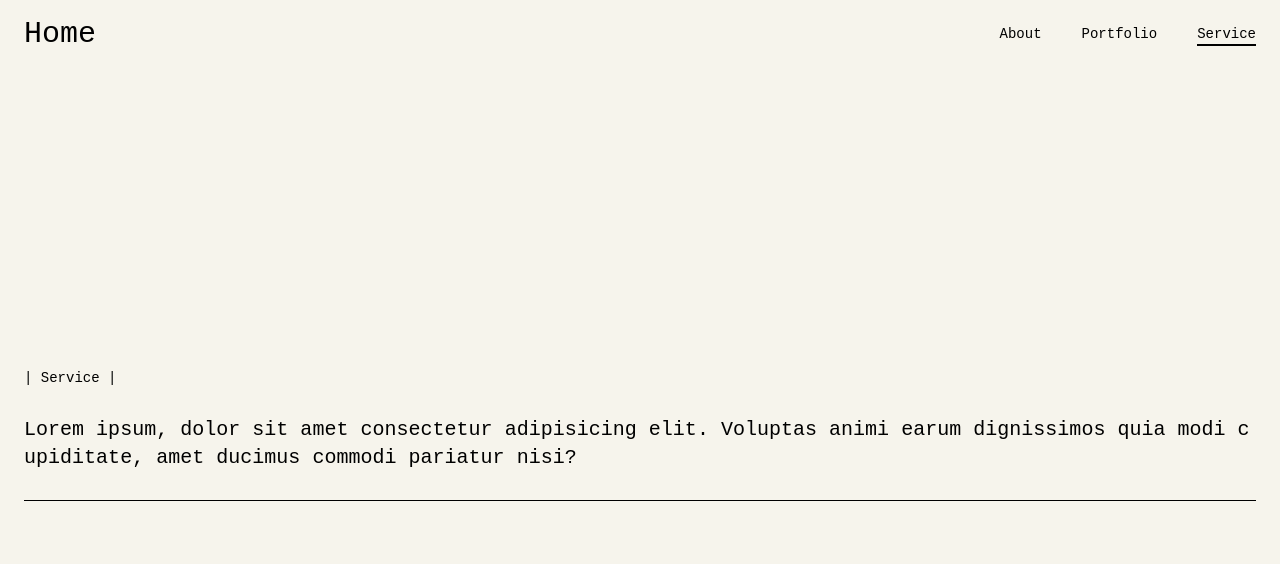
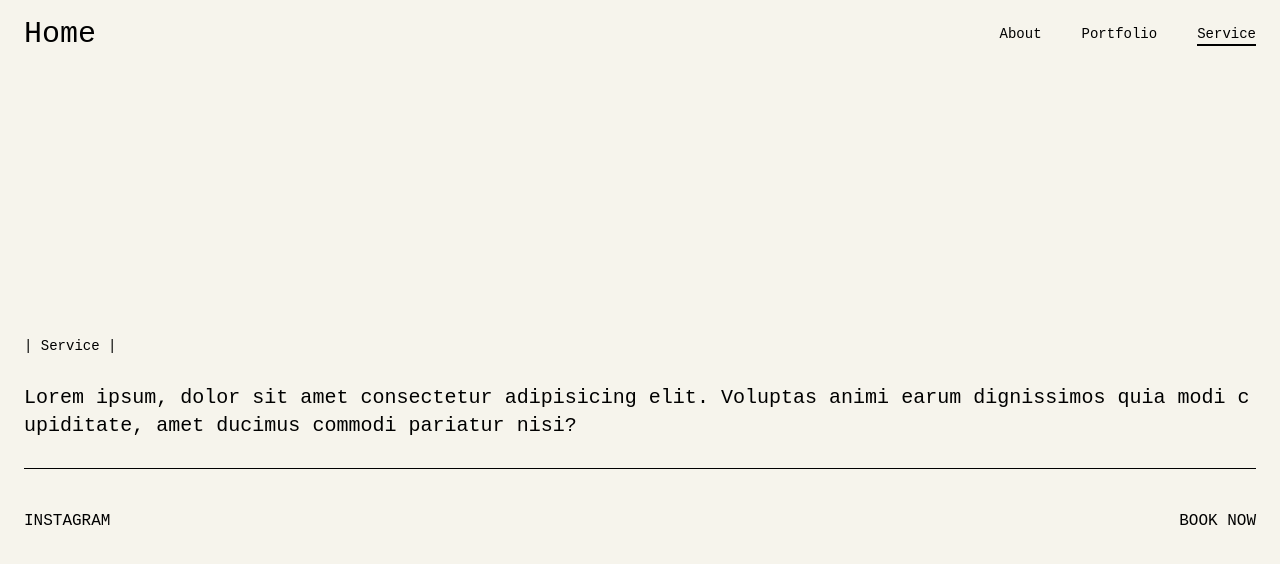
Before and after one commit to Azril-Rojaan-Fauzi/hangat-selamanya, a React (Vite) app: page /Service in a window 1280 px wide. Shown: the top 564 px of the page. Built offline with nearby package versions, Linux system fonts and the light colour scheme; a web font is replaced by a local one.

Commit message:
feat: menambahkan link untuk langsung ke instagram dan wa

```diff
--- a/src/components/Footer.jsx
+++ b/src/components/Footer.jsx
@@ -1,18 +1,24 @@
-import { Link } from "react-router-dom";
-
 const Footer = () => {
   return (
     <div className="flex justify-between pt-10">
-      <Link>
+      <a
+        target="_blank"
+        href="https://www.instagram.com/hangatselamanya/"
+        rel="noopener noreferrer"
+      >
         <button className="cursor-pointer text-xs uppercase md:text-base">
           instagram
         </button>
-      </Link>
-      <Link>
+      </a>
+      <a
+        target="_blank"
+        href="https://api.whatsapp.com/send/?phone=6281398301813&text&type=phone_number&app_absent=0&utm_source=ig"
+        rel="noopener noreferrer"
+      >
         <button className="cursor-pointer text-xs uppercase md:text-base">
           book now
         </button>
-      </Link>
+      </a>
     </div>
   );
 };
--- a/src/pages/Service.jsx
+++ b/src/pages/Service.jsx
@@ -1,4 +1,5 @@
 import { motion } from "motion/react";
+import Footer from "../components/Footer";
 
 const text =
   "Lorem ipsum, dolor sit amet consectetur adipisicing elit. Voluptas animi earum dignissimos quia modi cupiditate, amet ducimus commodi pariatur nisi?";
@@ -53,6 +54,14 @@ const Service = () => {
             exit={{ scaleX: 0, transition: { duration: 0.4 } }}
             className="h-px w-full origin-left bg-black"
           />
+          <motion.div
+            initial={{ opacity: 0, y: 10 }}
+            animate={{ opacity: 1, y: 0 }}
+            transition={{ duration: 0.6 }}
+            exit={{ opacity: 0, y: 10, transition: { duration: 0.4 } }}
+          >
+            <Footer />
+          </motion.div>
         </div>
       </div>
     </div>
```
